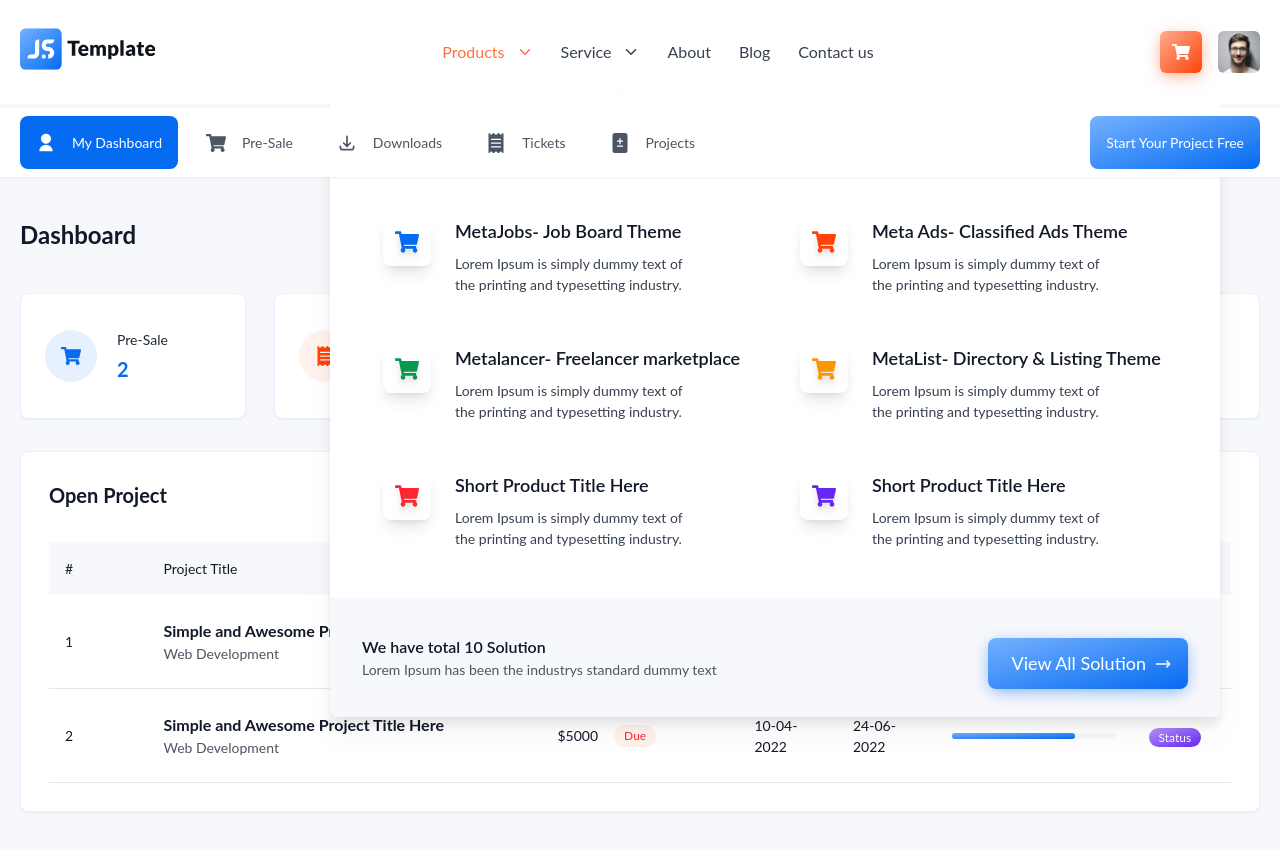
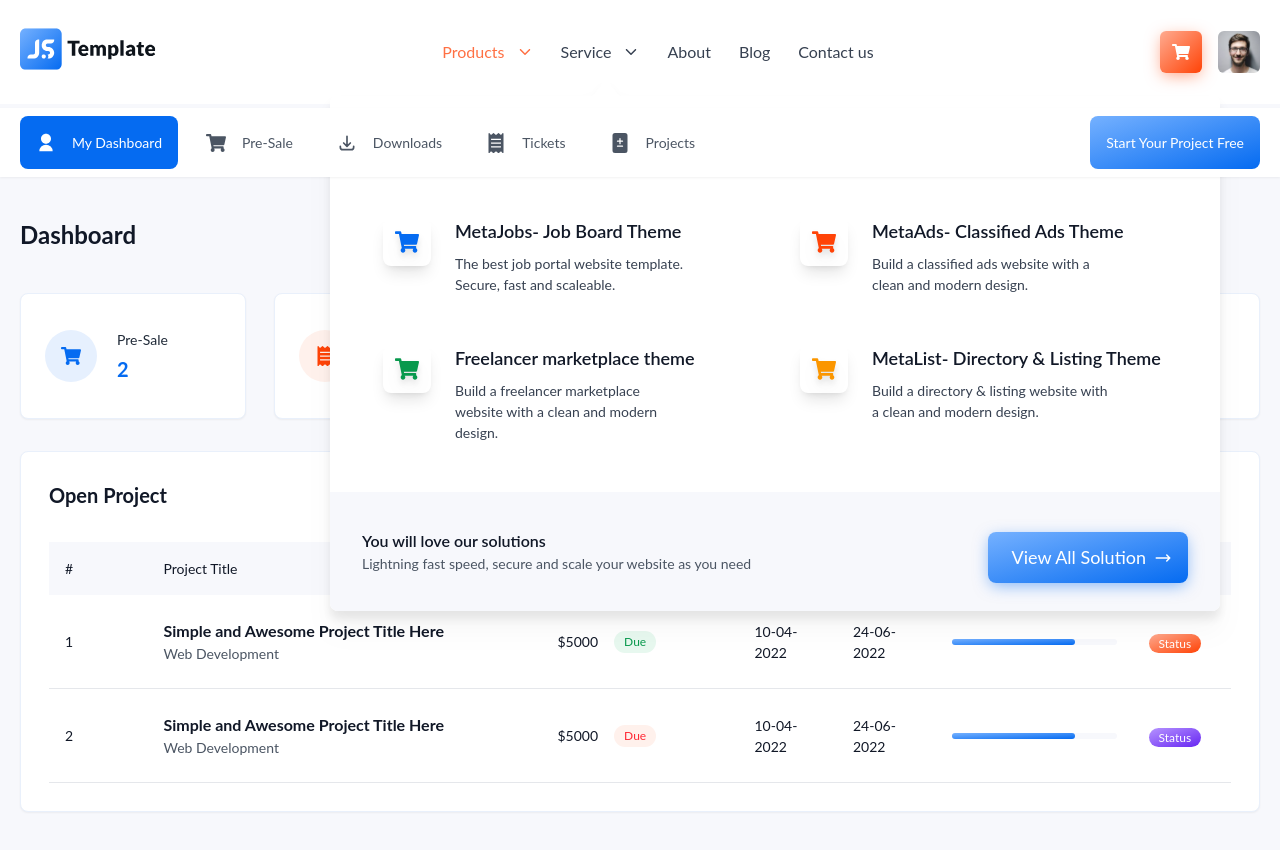
Before and after one commit to zelal-dev/jstemplate-frontend, a Next.js app: page /dashboard in a window 1280 px wide. Both pictures are taken after a click on the element "Products". Built offline with nearby package versions, Linux system fonts and the light colour scheme; what react-toast-notifications would draw is missing.

Commit message:
Update index.tsx

```diff
--- a/src/components/DropDownProduct/index.tsx
+++ b/src/components/DropDownProduct/index.tsx
@@ -1,39 +1,39 @@
-import Link from "next/link";
-import React, { useState } from "react";
-import { FaShoppingCart } from "react-icons/fa";
-import { HiOutlineArrowNarrowRight } from "react-icons/hi";
+import Link from 'next/link'
+import React, { useState } from 'react'
+import { FaShoppingCart } from 'react-icons/fa'
+import { HiOutlineArrowNarrowRight } from 'react-icons/hi'
 // import Image from 'next/image'
 // import cart from './../../../public/cart.svg';
 
 const DropDownProduct = () => {
-  const [mernColor, setMernColor] = useState<string>("secondary");
-  const [headlessColor, setHeadlessColor] = useState<string>();
-  const [reactColor, setReactColor] = useState<string>();
-  const [figmaColor, setFigmaColor] = useState<string>();
+  const [mernColor, setMernColor] = useState<string>('secondary')
+  const [headlessColor, setHeadlessColor] = useState<string>()
+  const [reactColor, setReactColor] = useState<string>()
+  const [figmaColor, setFigmaColor] = useState<string>()
   const mern = () => {
-    setMernColor("secondary");
-    setReactColor("");
-    setFigmaColor("");
-    setHeadlessColor("");
-  };
+    setMernColor('secondary')
+    setReactColor('')
+    setFigmaColor('')
+    setHeadlessColor('')
+  }
   const headless = () => {
-    setHeadlessColor("secondary");
-    setMernColor("");
-    setReactColor("");
-    setFigmaColor("");
-  };
+    setHeadlessColor('secondary')
+    setMernColor('')
+    setReactColor('')
+    setFigmaColor('')
+  }
   const react = () => {
-    setReactColor("secondary");
-    setMernColor("");
-    setFigmaColor("");
-    setHeadlessColor("");
-  };
+    setReactColor('secondary')
+    setMernColor('')
+    setFigmaColor('')
+    setHeadlessColor('')
+  }
   const figma = () => {
-    setFigmaColor("secondary");
-    setReactColor("");
-    setMernColor("");
-    setHeadlessColor("");
-  };
+    setFigmaColor('secondary')
+    setReactColor('')
+    setMernColor('')
+    setHeadlessColor('')
+  }
   return (
     <div className="bg-white xl:w-[55.625rem] w-10/12 h-auto drop-shadow-xl rounded-lg">
       <div className="pt-7">
@@ -48,7 +48,7 @@ const DropDownProduct = () => {
             onClick={headless}
             className={`xl:pb-5 xl:px-8 lg:pb-3 lg:px-4 md:pb-2 md:px-3 sm:pb-2 sm:px-1  lg:text-base sm:text-xs text-gray-700 cursor-pointer text-${headlessColor} duration-200 ease-in`}
           >
-            Headless CMS
+            Frontity Theme
           </button>
           <button
             onClick={react}
@@ -60,7 +60,7 @@ const DropDownProduct = () => {
             onClick={figma}
             className={`xl:pb-5 xl:px-8 lg:pb-3 lg:px-4 md:pb-2 md:px-3 sm:pb-2 sm:px-1  lg:text-base sm:text-xs text-gray-700 cursor-pointer text-${figmaColor} duration-200 ease-in`}
           >
-            Figma Template
+            Tailwind CSS
           </button>
         </div>
         <div className="bg-gray-200  lg:px-8 md:px-7 sm:px-6  flex items-center">
@@ -79,25 +79,28 @@ const DropDownProduct = () => {
         </div>
         <div
           className={`lg:px-8 md:px-7 sm:px-6  md:py-7 sm:py-6 ${
-            mernColor === "secondary" ? "grid" : "hidden"
+            mernColor === 'secondary' ? 'grid' : 'hidden'
           } xl:grid-cols-2 lg:grid-cols-1 container gap-2`}
         >
           <ButtonLayout
             title="MetaJobs- Job Board Theme"
             url="/productSinglePage"
+            shortDescription="The best job portal website template. Secure, fast and scaleable."
           >
             <FaShoppingCart className="w-6 h-6 drop-shadow-lg text-blueTwo" />
           </ButtonLayout>
           <ButtonLayout
-            title="Meta Ads- Classified Ads Theme"
+            title="MetaAds- Classified Ads Theme"
             url="/productSinglePage"
+            shortDescription="Build a classified ads website with a clean and modern design."
           >
             <FaShoppingCart className="w-6 h-6 drop-shadow-lg text-orangeTwo" />
           </ButtonLayout>
 
           <ButtonLayout
-            title="Metalancer- Freelancer marketplace"
+            title="Freelancer marketplace theme"
             url="/productSinglePage"
+            shortDescription="Build a freelancer marketplace website with a clean and modern design."
           >
             <FaShoppingCart className="w-6 h-6 drop-shadow-lg text-greenDark" />
           </ButtonLayout>
@@ -105,98 +108,108 @@ const DropDownProduct = () => {
           <ButtonLayout
             title="MetaList- Directory & Listing Theme"
             url="/productSinglePage"
+            shortDescription="Build a directory & listing website with a clean and modern design."
           >
             <FaShoppingCart className="w-6 h-6 drop-shadow-lg text-yellowDark" />
           </ButtonLayout>
 
-          <ButtonLayout
+          {/* <ButtonLayout
             title="Short Product Title Here"
             url="/productSinglePage"
           >
             <FaShoppingCart className="w-6 h-6 drop-shadow-lg text-redDark" />
-          </ButtonLayout>
+          </ButtonLayout> */}
 
-          <ButtonLayout
+          {/* <ButtonLayout
             title="Short Product Title Here"
             url="/productSinglePage"
           >
             <FaShoppingCart className="w-6 h-6 drop-shadow-lg text-purpleDark" />
-          </ButtonLayout>
+          </ButtonLayout> */}
         </div>
         <div
           className={`lg:px-8 md:px-7 sm:px-6  md:py-7 sm:py-6 ${
-            headlessColor === "secondary" ? "grid" : "hidden"
+            headlessColor === 'secondary' ? 'grid' : 'hidden'
           } xl:grid-cols-2 lg:grid-cols-1 container gap-2`}
         >
           <ButtonLayout
-            title="MetaJobs- Job Board Theme"
+            title="Portfo- Personal Portfolio Theme"
             url="/productSinglePage"
+            shortDescription="Portfo- Frontity Personal Portfolio Theme"
           >
             <FaShoppingCart className="w-6 h-6 drop-shadow-lg text-blueTwo" />
           </ButtonLayout>
 
           <ButtonLayout
-            title="Meta Ads- Classified Ads Theme"
+            title="Frontity Blog, News Theme"
             url="/productSinglePage"
+            shortDescription="Frontity Multipurpose Blog Theme"
           >
             <FaShoppingCart className="w-6 h-6 drop-shadow-lg text-orangeTwo" />
           </ButtonLayout>
-
+          {/*
           <ButtonLayout
-            title="Metalancer- Freelancer marketplace"
+            title="Creative Multipurpose Frontity Theme"
             url="/productSinglePage"
+            shortDescription="Build a freelancer marketplace website with a clean and modern design."
           >
             <FaShoppingCart className="w-6 h-6 drop-shadow-lg text-greenDark" />
-          </ButtonLayout>
+          </ButtonLayout> */}
 
-          <ButtonLayout
-            title="MetaList- Directory & Listing Theme"
+          {/* <ButtonLayout
+            title="Frontity Multipurpose WooCommerce Theme"
             url="/productSinglePage"
+            shortDescription="Build a directory & listing website with a clean and modern design."
           >
             <FaShoppingCart className="w-6 h-6 drop-shadow-lg text-yellowDark" />
-          </ButtonLayout>
+          </ButtonLayout> */}
         </div>
         <div
           className={`lg:px-8 md:px-7 sm:px-6  md:py-7 sm:py-6 ${
-            reactColor === "secondary" ? "grid" : "hidden"
+            reactColor === 'secondary' ? 'grid' : 'hidden'
           } xl:grid-cols-2 lg:grid-cols-1 container gap-2`}
         >
           <ButtonLayout
-            title="MetaJobs- Job Board Theme"
+            title="Digiency- Multipurpose Agency Template"
             url="/productSinglePage"
+            shortDescription="Multipurpose React Agency Template"
           >
             <FaShoppingCart className="w-6 h-6 drop-shadow-lg text-blueTwo" />
           </ButtonLayout>
 
           <ButtonLayout
-            title="Meta Ads- Classified Ads Theme"
+            title="MetaDash- React Dashboard Template"
             url="/productSinglePage"
+            shortDescription="Build a React Dashboard Template"
           >
             <FaShoppingCart className="w-6 h-6 drop-shadow-lg text-orangeTwo" />
           </ButtonLayout>
 
-          <ButtonLayout
+          {/* <ButtonLayout
             title="Metalancer- Freelancer marketplace"
             url="/productSinglePage"
+            shortDescription="Build a freelancer marketplace website with a clean and modern design."
           >
             <FaShoppingCart className="w-6 h-6 drop-shadow-lg text-greenDark" />
-          </ButtonLayout>
+          </ButtonLayout> */}
         </div>
         <div
           className={`lg:px-8 md:px-7 sm:px-6  md:py-7 sm:py-6 ${
-            figmaColor === "secondary" ? "grid" : "hidden"
+            figmaColor === 'secondary' ? 'grid' : 'hidden'
           } xl:grid-cols-2 lg:grid-cols-1 container gap-2`}
         >
           <ButtonLayout
-            title="MetaJobs- Job Board Theme"
+            title="SEO Agency Landing Page Template"
             url="/productSinglePage"
+            shortDescription="Build a SEO Agency Landing Page Template"
           >
             <FaShoppingCart className="w-6 h-6 drop-shadow-lg text-blueTwo" />
           </ButtonLayout>
 
           <ButtonLayout
-            title="Meta Ads- Classified Ads Theme"
+            title="Tailwind CSS Blog Template"
             url="/productSinglePage"
+            shortDescription="Build a Tailwind CSS Blog Template"
           >
             <FaShoppingCart className="w-6 h-6 drop-shadow-lg text-orangeTwo" />
           </ButtonLayout>
@@ -204,37 +217,39 @@ const DropDownProduct = () => {
         <div className=" lg:px-8 md:px-7 sm:px-6 md:py-7 sm:py-6  bg-backgroundGrayOne flex flex-col xl:flex-row justify-between items-center rounded-b-lg">
           <div>
             <h2 className="text-gray-900 text-base font-semibold xl:text-left text-center">
-              We have total 10 Solution
+              You will love our solutions
             </h2>
             <article className="text-gray-600 text-sm">
-              Lorem Ipsum has been the industrys standard dummy text
+              Lightning fast speed, secure and scale your website as you need
             </article>
           </div>
           <Link href="">
             <a className="mt-3 shadow-3xl flex sm:w-auto items-center xl:text-lg text-base xl:py-3 md:py-2 xl:px-4 md:px-3 py-2.5 px-3 rounded-lg bg-gradient-to-br from-blueOne to-blueTwo ">
               <span className="md:ml-2 ml-1 text-white mr-2">
                 View All Solution
-              </span>{" "}
-              <HiOutlineArrowNarrowRight style={{ color: "white" }} />
+              </span>{' '}
+              <HiOutlineArrowNarrowRight style={{ color: 'white' }} />
             </a>
           </Link>
         </div>
       </div>
       <div className="arrow bg-white m-0 border-0 w-10 h-6 absolute -top-4 2xl:left-72 xl:left-64 lg:left-28 md:left-20 sm:left-10" />
     </div>
-  );
-};
+  )
+}
 
-export default DropDownProduct;
+export default DropDownProduct
 
 const ButtonLayout = ({
   children,
   title,
   url,
+  shortDescription,
 }: {
-  children: any;
-  title: string;
-  url: string;
+  children: any
+  title: string
+  url: string
+  shortDescription: string
 }) => {
   return (
     <Link href={`${url}`}>
@@ -248,12 +263,11 @@ const ButtonLayout = ({
               {title}
             </h1>
             <article className="text-gray-700 text-sm w-4/5 mt-2">
-              Lorem Ipsum is simply dummy text of the printing and typesetting
-              industry.{" "}
+              {shortDescription}
             </article>
           </div>
         </div>
       </a>
     </Link>
-  );
-};
+  )
+}
```
